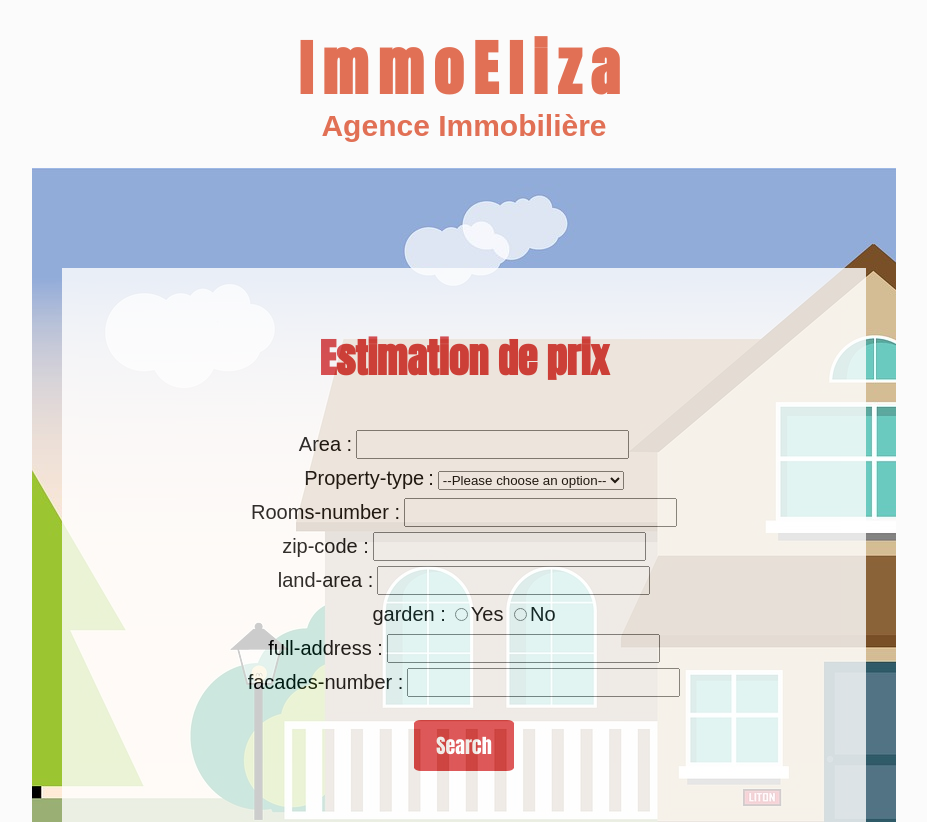
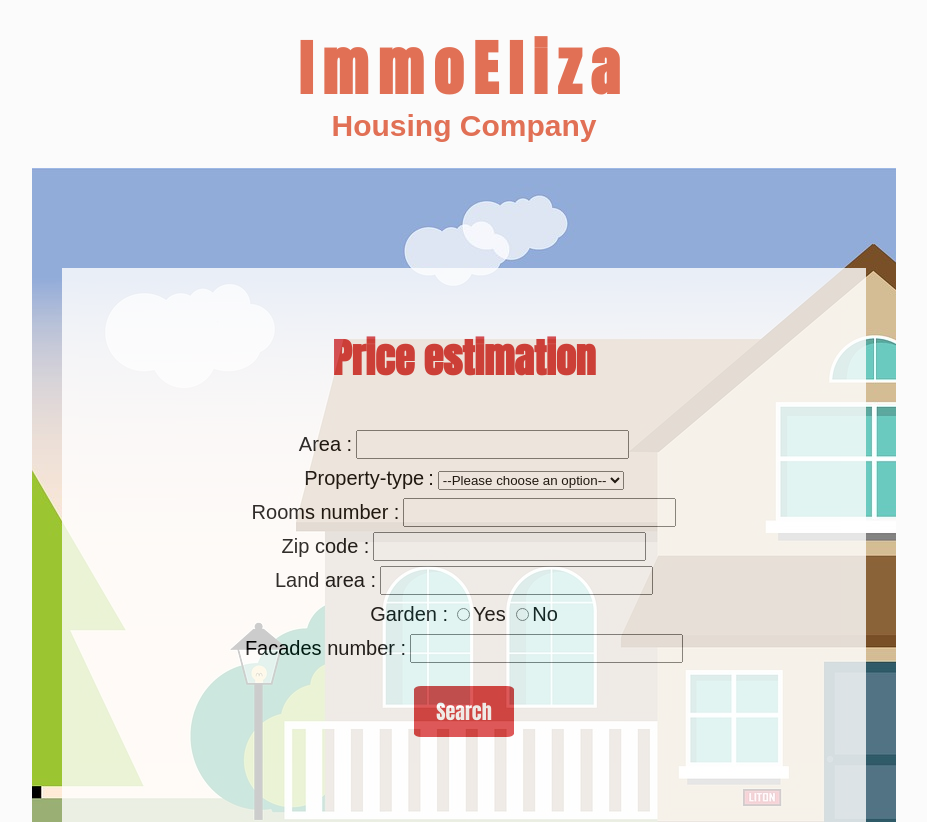
Before and after one commit to celinearn/Bouman-Johnson-housing-project, a plain HTML site: page index.html in a window 1280 px wide. Shown: the top 822 px of the page, without its empty margins (176-1103 px from the left). Drawn offline with Linux system fonts and the light colour scheme.

Commit message:
adresse retirée

```diff
--- a/index.html
+++ b/index.html
@@ -2,18 +2,18 @@
 <html lang="fr">
 <head>
 	<meta charset="utf-8">
-	<title>Titre de la page</title>
+	<title>Price estimation of goods in Belgium</title>
 	<link rel="stylesheet" href="style.css">
 	<link rel="preconnect" href="https://fonts.gstatic.com">
 	<link href="https://fonts.googleapis.com/css2?family=Anton&family=Open+Sans&display=swap" rel="stylesheet">
 </head>
 <body>
 		<h1>ImmoEliza</h1>
-		<h2>Agence Immobilière</h2>
+		<h2>Housing Company</h2>
 
 	<div id="cadre" style="background-image:url('house.jpg')">
 		<div id="cadreInt">
-			<h3>Estimation de prix</h3>
+			<h3>Price estimation</h3>
 			<form>
 			    <div>
 			        <label for="area">Area :</label>
@@ -29,19 +29,19 @@
 			        </select>
 			    </div>
 			    <div>
-			        <label for="rooms">Rooms-number :</label>
+			        <label for="rooms">Rooms number :</label>
 			        <input type="number" id="rooms" name="rooms">
 			    </div>
 			    <div>
-			        <label for="zip">zip-code :</label>
+			        <label for="zip">Zip code :</label>
 			        <input type="number" id="zip" name="zip">
 			    </div>
 			    <div>
-			        <label for="land">land-area :</label>
+			        <label for="land">Land area :</label>
 			        <input type="number" id="land" name="land">
 			    </div>
 			    <div>
-			        <label for="garden">garden :</label>
+			        <label for="garden">Garden :</label>
 			        <label>
 			       		<input type="radio" id="garden" name="garden" value="true">Yes
 			       	</label>
@@ -57,10 +57,10 @@
 			        <label for="msg">equipped-kitchen :</label>
 			        <input type="text" id="name" name="user_name">
 			    </div> -->
-			    <div>
+			    <!-- <div>
 			        <label for="address">full-address :</label>
 			        <input type="text" id="address" name="address">
-			    </div>
+			    </div> -->
 			    <!-- <div>
 			        <label for="msg">swimmingpool :</label>
 			        <input type="text" id="name" name="user_name">
@@ -82,7 +82,7 @@
 			        <input type="text" id="name" name="user_name">
 			    </div> -->
 			    <div>
-			        <label for="facade">facades-number :</label>
+			        <label for="facade">Facades number :</label>
 			        <input type="number" id="facade" name="facade">
 			    </div>
 			    <!-- <div>
@@ -98,21 +98,3 @@
 	<script src="immo.js"></script>
 </body>
 </html>
-
-<!--
-						"area": int,
-                        "property-type": "APARTMENT" | "HOUSE" | "OTHERS",
-                        "rooms-number": int,
-                        "zip-code": int,
-                        "land-area": Optional[int],
-                        "garden": Optional[bool],
-                        "garden-area": Optional[int],
-                        "equipped-kitchen": Optional[bool],
-                        "full-address": Optional[str],
-                        "swimmingpool": Opional[bool],
-                        "furnished": Opional[bool],
-                        "open-fire": Optional[bool],
-                        "terrace": Optional[bool],
-                        "terrace-area": Optional[int],
-                        "facades-number": Optional[int],
-                        "building-state": Optional["NEW" | "GOOD" | "TO RENOVATE" | "JUST RENOVATED" | "TO REBUILD"] -->
```
